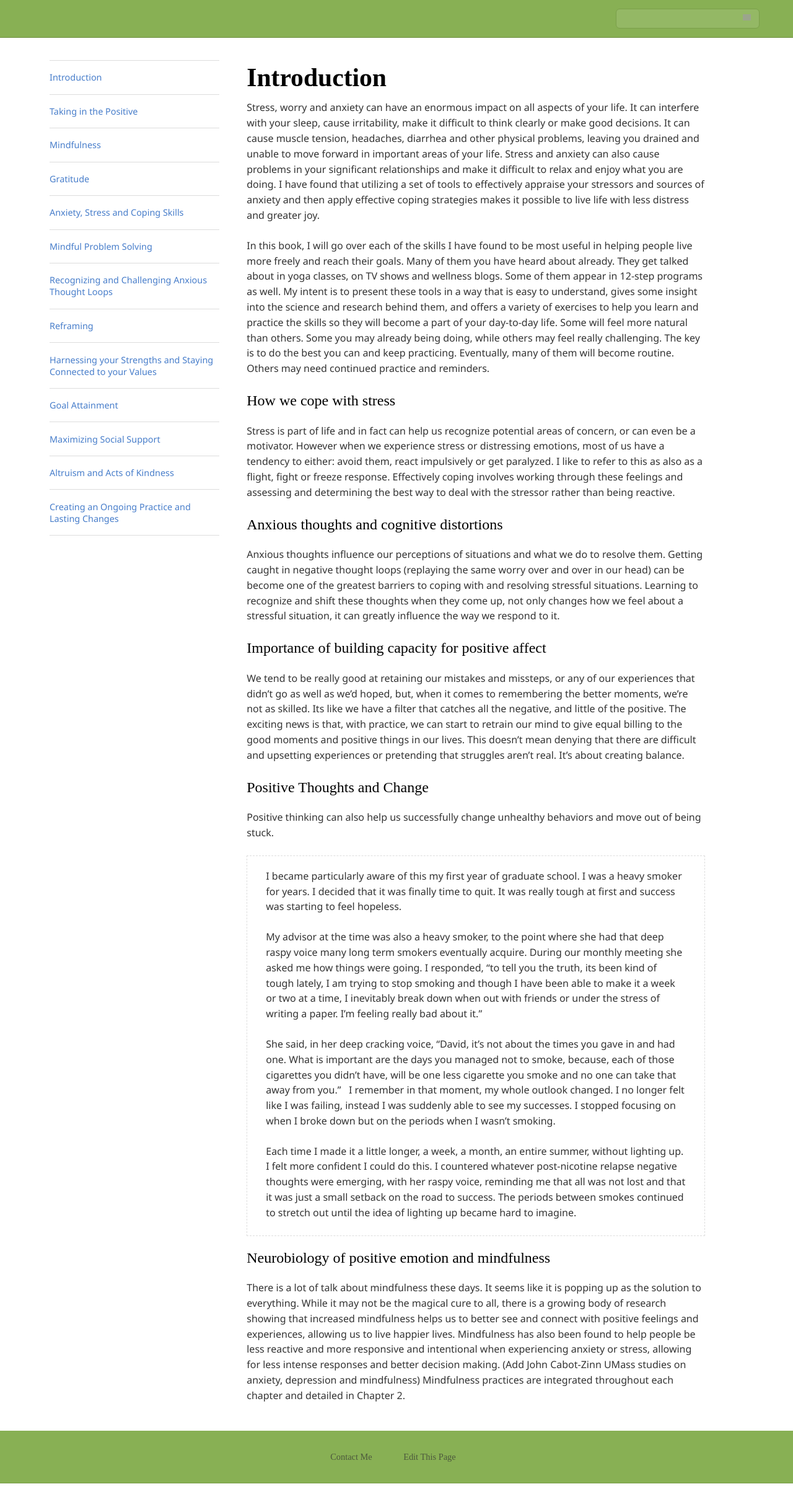
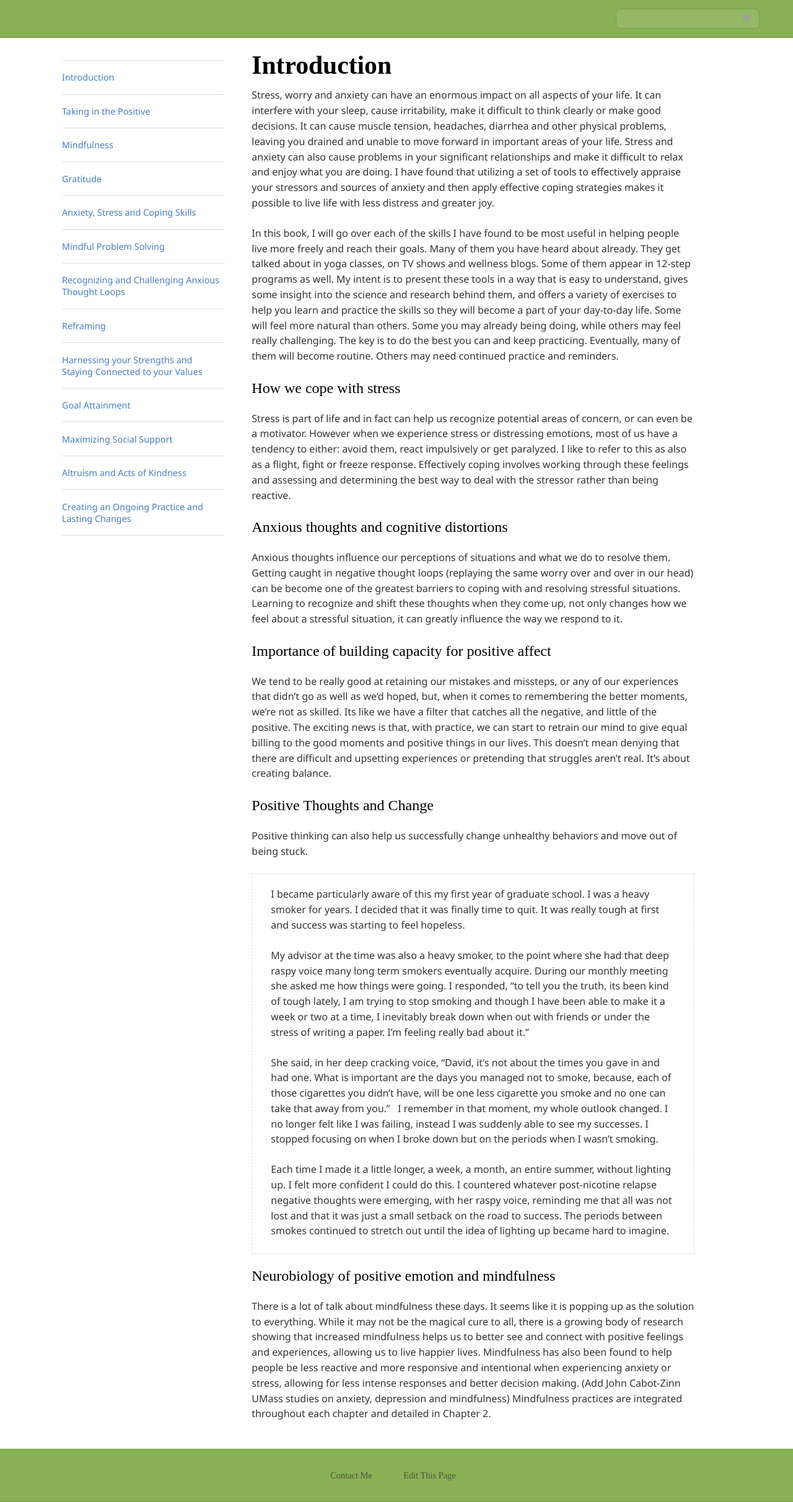
Before and after one commit to mtorres253/mtorres253.github.io, a Jekyll site: the page built from index.html, in a window 1280 px wide. Shown: the whole page at 62% size. Built offline with Jekyll 4.4.1, drawn with Linux system fonts in a browser that asks for light colours; nearby versions of some CDN libraries; some web fonts are replaced; before the commit the page ends 2393 px from its top, so only the background shows below that; grey boxes are pictures that could not be loaded.

Commit message:
refactoring css and html

```diff
--- a/_layouts/default.html
+++ b/_layouts/default.html
@@ -6,12 +6,7 @@
         <link href='//fonts.googleapis.com/css?family=Radley:400,400italic' rel='stylesheet' type='text/css'>
         <link href='//fonts.googleapis.com/css?family=Noto+Sans:400,700,400italic,700italic' rel='stylesheet' type='text/css'>
         <link rel="stylesheet" type="text/css" href="/css/main.css">
-        <script src="/js/lunr.min.js"></script>
-        <script src="https://ajax.googleapis.com/ajax/libs/jquery/1.11.3/jquery.min.js"></script>
-        <script src="/js/search.js"></script>
-        <script src="/js/application.js"></script>
     </head>
-    <body>
     <header class="navigation" role="banner">
       <div class="navigation-wrapper">
         <div class="navigation-tools">
@@ -26,8 +21,7 @@
         </div>
       </div>
     </header>
-      <section>
-        <div class="container" id="container">
+    <section id="container">
         <nav>
           <ul>
             <li class="first"><a href="/">Introduction</a></li>
@@ -49,7 +43,6 @@
           {{ content }}<!-- /.container -->
         </article>
       </div>
-        <div id="search_results" class="search_results"></div>
     </section>
     <footer class="centered-navigation" role="banner">
       <div class="centered-navigation-wrapper">
@@ -65,5 +58,8 @@
         </nav>
       </div>
     </footer>
-    </body>
+    <script src="/js/lunr.min.js"></script>
+    <script src="https://ajax.googleapis.com/ajax/libs/jquery/1.11.3/jquery.min.js"></script>
+    <script src="/js/search.js"></script>
+    <script src="/js/application.js"></script>
 </html>
--- a/css/main.scss
+++ b/css/main.scss
@@ -12,8 +12,9 @@
 
 section {
   @include outer-container;
+  padding: 20px;
   nav { @include span-columns(3.5); }
-  article { @include span-columns(7.5); margin: 20px 0px;}
+  article { @include span-columns(7.5); }
 }
 
 nav {
@@ -34,6 +35,11 @@
     list-style-type: none;
     margin-right: 1em;
     border-bottom: 1px solid $light-gray;
+    &.first {
+      border-top: 1px solid $light-gray;
+    }
+  }
+
   a {
     color: $action-color;
     font-family: $sans-serif;
@@ -41,18 +47,12 @@
     text-decoration: none;
     font-size: .9em;
     display: block;
-    }
     &:focus,
     &:hover {
       color: $navigation-color-hover;
     }
   }
-  li.first {
-    border-top: 1px solid $light-gray;
-  }
-}
-.container {
-  padding: 20px 0px 20px 0px;
+
 }
 
 .search_results {
--- a/js/search.js
+++ b/js/search.js
@@ -30,19 +30,18 @@
 
   function display_search_results(results) {
     var $container = $("#container");
-    var $search_results = $("#search_results");
 
     // Wait for data to load
     window.data.then(function(loaded_data) {
       $container.empty();
-      $search_results.empty();
-      var query = $("#search_box").val()
+      $container.addClass( "search_results" );
+      var query = $("#search_box").val();
 
       // Are there any results?
       if (results.length) {
         // Clear any old results
 
-        $search_results.append("<h2>There are " + results.length + " results for '" + query + "':</h2>");
+        $container.append("<h2>There are " + results.length + " results for '" + query + "':</h2>");
         // Iterate over the results
         results.forEach(function(result) {
           var item = loaded_data[result.ref];
@@ -51,10 +50,10 @@
           var appendString = '<p><a href="' + item.url + '">' + item.title + '</a></p>';
 
           // Add it to the results
-          $search_results.append(appendString);
+          $container.append(appendString);
         });
       } else {
-        $search_results.html("<div class='search_results'><p>No results found</p></div>");
+        $container.html("<div class='search_results'><p>No results found</p></div>");
       }
     });
   }
```
Lines whose indentation alone changed are shown as unchanged.
